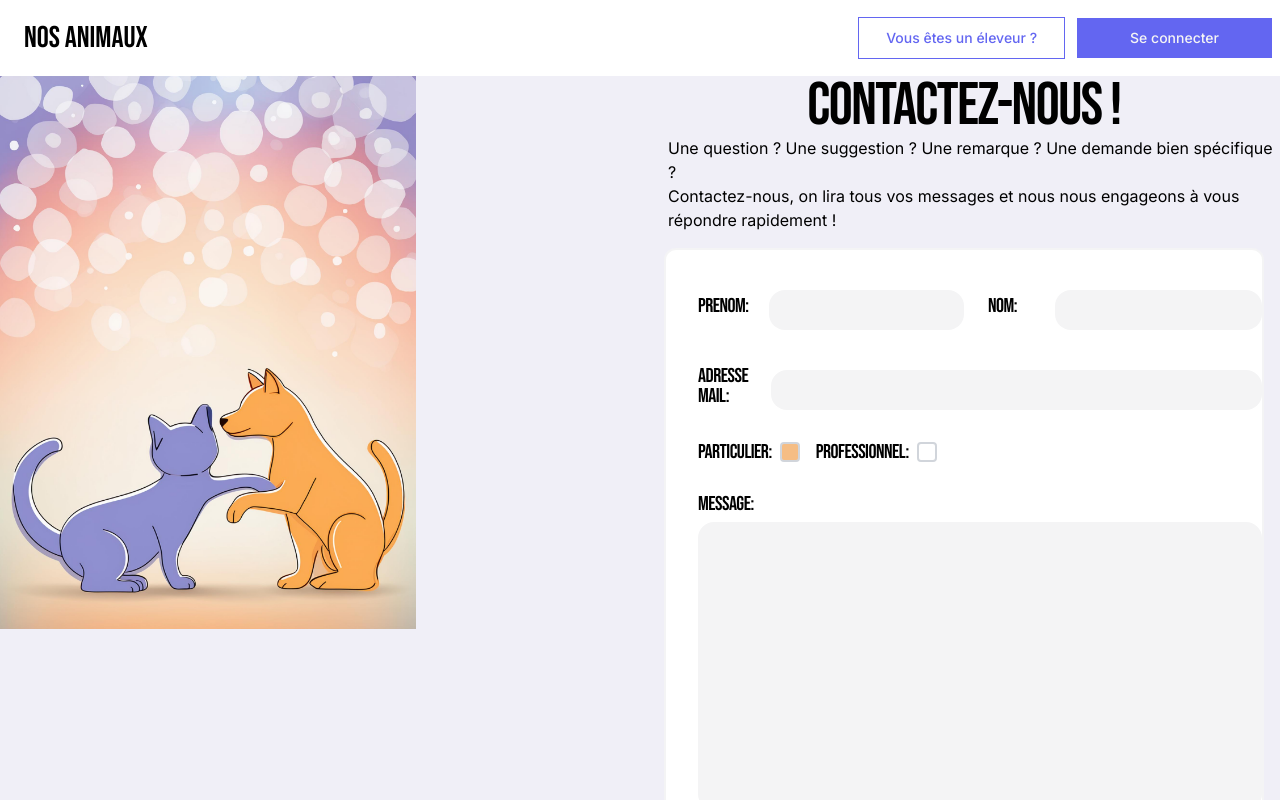
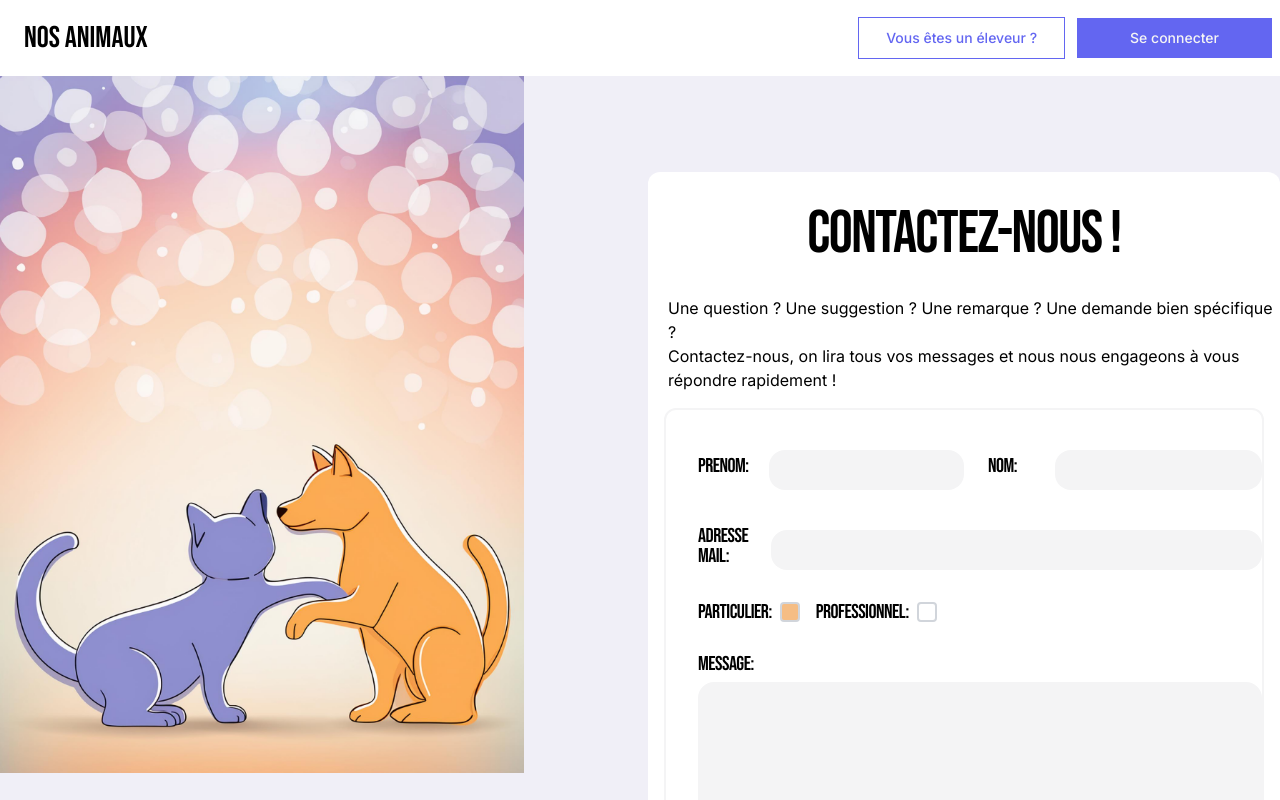
Before and after one commit to EmyLD/pets-app, a Next.js app: page /contact in a window 1280 px wide. Shown: the top 800 px of the page. Built offline with nearby package versions, Linux system fonts and the light colour scheme.

Commit message:
j'ai refait le front du formulaire contact en mieux

```diff
--- a/components/contactForm.tsx
+++ b/components/contactForm.tsx
@@ -63,7 +63,7 @@ export function ContactForm({ onFormSubmit }: { onFormSubmit: () => void }) {
     return (
         <div className="min-h-screen grid grid-cols-1 xl:grid-cols-12 gap-4">
             {/* Image à gauche */}
-            <div className="hidden xl:block xl:col-span-4 min-h-screen">
+            <div className="hidden xl:block xl:col-span-5 min-h-screen">
                 <Image
                     src="/formulaire.png"
                     alt="Formulaire"
@@ -72,17 +72,18 @@ export function ContactForm({ onFormSubmit }: { onFormSubmit: () => void }) {
                     height={300}
                 />
             </div>
-            <div className="xl:col-span-2"></div>
+            <div className="xl:col-span-1"></div>
 
-            <div className="xl:col-span-6 col-span-12">
-                <H1 className="text-center">CONTACTEZ-NOUS !</H1>
-                <p className="text-start pl-5">
+
+            <div className="xl:col-span-6 col-span-12 pt-24">
+                <H1 className="text-center bg-white pt-8 pb-8 rounded-t-xl">CONTACTEZ-NOUS !</H1>
+                <p className="text-start pl-5 bg-white">
                     Une question ? Une suggestion ? Une remarque ? Une demande bien spécifique ? <br />
                     Contactez-nous, on lira tous vos messages et nous nous engageons à vous répondre rapidement !
                 </p>
 
                 {/* Formulaire */}
-                <div className="min-h-screen p-4">
+                <div className=" p-4 bg-white rounded-b-xl">
                     <Form {...form}>
                         <form onSubmit={form.handleSubmit(onSubmit)} className="space-y-8 bg-white pt-8 pl-8 rounded-xl border-2 border-zinc-100">
                             <div className="grid grid-cols-1 xl:grid-cols-2 gap-4">
@@ -183,7 +184,7 @@ export function ContactForm({ onFormSubmit }: { onFormSubmit: () => void }) {
                                             <FormLabel><H3>message:</H3></FormLabel>
                                             <FormControl>
                                                 <textarea
-                                                    className="rounded-2xl border-0 bg-zinc-100 focus:border-2 focus:border-secondary w-full h-72 resize-none"
+                                                    className="rounded-2xl border-0 bg-zinc-100 focus:border-2 focus:border-secondary w-full h-56 resize-none"
                                                     placeholder=""
                                                     {...field}
                                                 />
@@ -194,7 +195,7 @@ export function ContactForm({ onFormSubmit }: { onFormSubmit: () => void }) {
                                     )}
                                 />
                             </div>
-                            <div className="flex justify-center">
+                            <div className="flex justify-center pb-8">
                                 <Button className="rounded-xl" type="submit">Envoyer mon message</Button>
                             </div>
                         </form>
```
